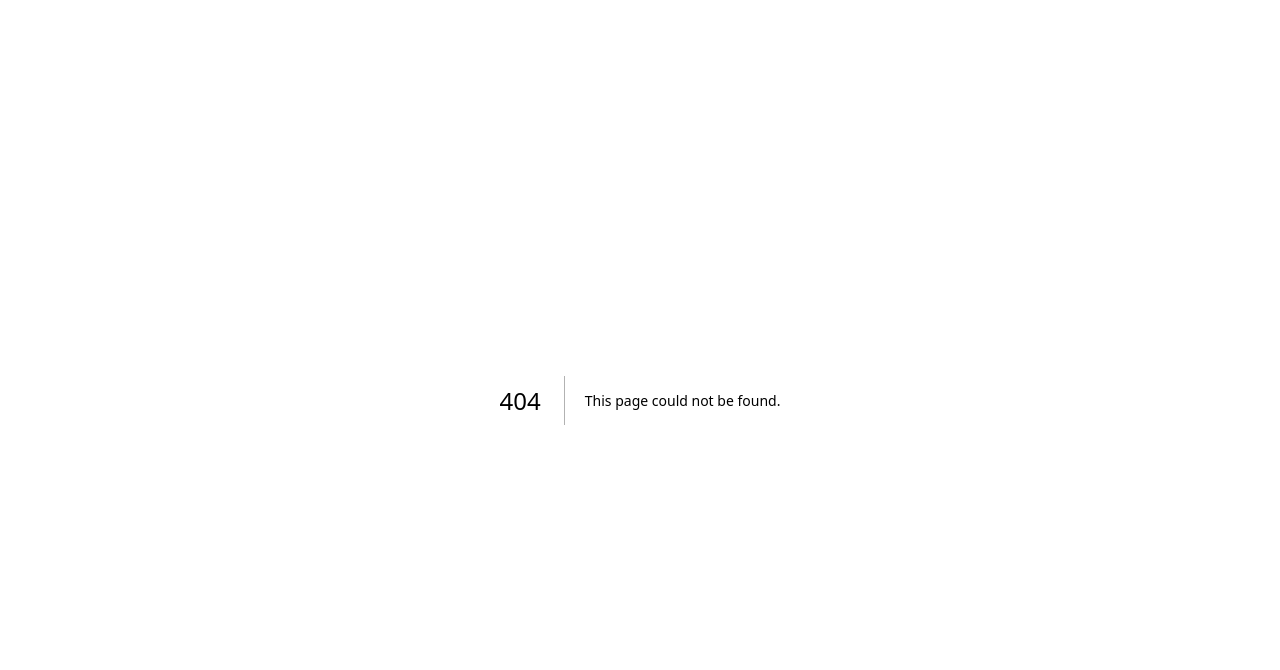
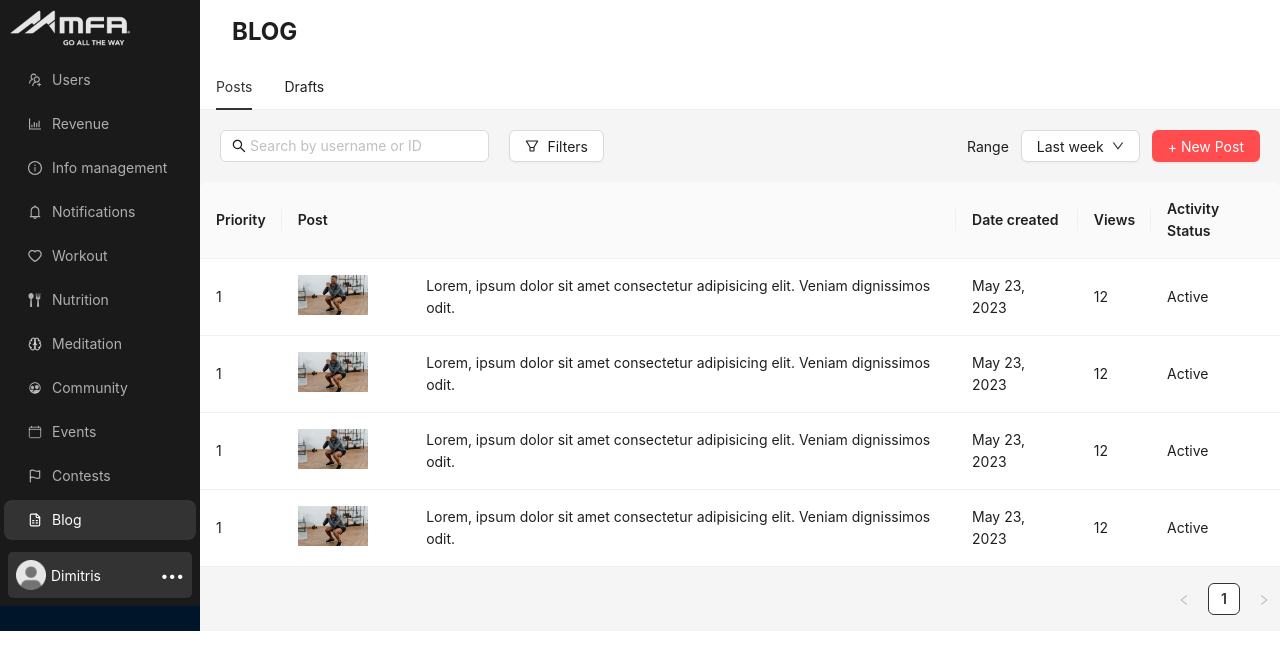
Before and after one commit to dev-ideausher/mfa-admin-frontend, a Next.js app: page /blog/posts in a window 1280 px wide. Before the commit this address had no page. Shown: the top 670 px of the page. Built offline with nearby package versions, Linux system fonts and the light colour scheme.

Commit message:
blog page

```diff
--- a/package.json
+++ b/package.json
@@ -16,7 +16,8 @@
     "next": "14.1.0",
     "react": "^18",
     "react-dom": "^18",
-    "react-icons": "^5.0.1"
+    "react-icons": "^5.0.1",
+    "react-quill": "^2.0.0"
   },
   "devDependencies": {
     "@types/draft-js": "^0.11.18",
--- /dev/null
+++ b/src/app/blog/_components/PostTab.tsx
@@ -0,0 +1,14 @@
+import Image from "next/image";
+export default function PostTab() {
+  return (
+    <div className="grid grid-cols-5">
+      <div className="col-span-1">
+        <Image src="/images/exercise.png" width={70} height={70} alt="img" />
+      </div>
+      <div className="col-span-4">
+        Lorem, ipsum dolor sit amet consectetur adipisicing elit. Veniam
+        dignissimos odit.
+      </div>
+    </div>
+  );
+}
--- /dev/null
+++ b/src/app/blog/add-blog/page.tsx
@@ -0,0 +1,79 @@
+"use client";
+import HeaderBackBar from "@/app/_components/HeaderBackBar";
+import { UploadOutlined } from "@ant-design/icons";
+// import { useState } from "react";
+// import ReactQuill from "react-quill";
+// import "react-quill/dist/quill.snow.css";
+export default function AddBlogPage() {
+  // const [convertedText, setConvertedText] = useState("Some default content");
+
+  return (
+    <div>
+      <HeaderBackBar title="NEW POST" />
+      <div className="grid grid-cols-12">
+        <div className="col-span-4 bg-white rounded-md m-5 mr-0 p-3">
+          <div className="mb-4 cursor-pointer">
+            <p className="font-semibold">Upload Thumbnail</p>
+            <p className="text-gray-500">(JPG, PNG, WEBP, SVG) (800*600)</p>
+            <div className="border-dashed border-[1px] border-gray-400 rounded-lg p-8 text-center">
+              <input type="file" accept="image/*" className="hidden" />
+              <UploadOutlined />
+              <p>Upload or select file</p>
+            </div>
+          </div>
+          <div className="mb-4">
+            <p className="font-semibold">Blog Title</p>
+            <textarea
+              className="border-[1px] border-gray-400 rounded-md w-full p-1"
+              placeholder="Description"
+              cols={30}
+              rows={3}
+            ></textarea>
+          </div>
+          <div className="mb-4">
+            <p className="font-semibold">Description</p>
+            <textarea
+              className="border-[1px] border-gray-400 rounded-md w-full p-1"
+              placeholder="Description"
+              cols={30}
+              rows={3}
+            ></textarea>
+          </div>
+          <div className="mb-4">
+            <p className="font-semibold">Category</p>
+            <select
+              name="category"
+              id="category"
+              className="border-[1px] border-gray-500 rounded-md p-1 w-full"
+            >
+              <option value="diet">Diet</option>
+              <option value="exercise">Exercise</option>
+            </select>
+          </div>
+          <div className="mb-4">
+            <p className="font-semibold">Author</p>
+            <select
+              name="category"
+              id="category"
+              className="border-[1px] border-gray-500 rounded-md p-1 w-full"
+            >
+              <option value="diet">Ryan</option>
+              <option value="exercise">Ronald</option>
+            </select>
+          </div>
+        </div>
+        <div className="col-span-8 bg-white rounded-md m-5 p-3">
+          <p className="font-semibold mb-2">Article</p>
+          {/* <div>
+            <ReactQuill
+              theme="snow"
+              value={convertedText}
+              onChange={setConvertedText}
+              style={{ minHeight: "300px" }}
+            />
+          </div> */}
+        </div>
+      </div>
+    </div>
+  );
+}
--- /dev/null
+++ b/src/app/blog/drafts/page.tsx
@@ -0,0 +1,30 @@
+"use client";
+import HeaderBar from "@/app/_components/HeaderBar";
+import { Menu } from "antd";
+import { useRouter } from "next/navigation";
+const header_items = [
+  {
+    key: "posts",
+    label: "Posts",
+  },
+  {
+    key: "drafts",
+    label: "Drafts",
+  },
+];
+export default function DraftsPage() {
+  const router = useRouter();
+  return (
+    <div>
+      <HeaderBar title="BLOG" />
+      <Menu
+        style={{ padding: 0 }}
+        defaultSelectedKeys={["drafts"]}
+        theme="light"
+        mode="horizontal"
+        items={header_items}
+        onClick={({ key }) => router.push(`${key}`)}
+      />
+    </div>
+  );
+}
--- /dev/null
+++ b/src/app/blog/layout.tsx
@@ -0,0 +1,9 @@
+import AppLayout from "@/layouts/AppLayout";
+
+export default function LayoutLayout({
+  children,
+}: Readonly<{
+  children: React.ReactNode;
+}>) {
+  return <AppLayout>{children}</AppLayout>;
+}
--- a/src/app/blog/page.tsx
+++ b/src/app/blog/page.tsx
@@ -1,12 +1,7 @@
-import AppLayout from "@/layouts/AppLayout";
-import React from "react";
+import { redirect } from "next/navigation";
 
 const page = () => {
-  return (
-    <AppLayout>
-      <div>Blog</div>
-    </AppLayout>
-  );
+  redirect("/blog/posts");
 };
 
 export default page;
--- /dev/null
+++ b/src/app/blog/posts/page.tsx
@@ -0,0 +1,161 @@
+"use client";
+import HeaderBar from "@/app/_components/HeaderBar";
+import { useRouter } from "next/navigation";
+import { Input, Dropdown, Button, Space, Table, Menu } from "antd";
+import type { MenuProps } from "antd";
+import {
+  SearchOutlined,
+  FilterOutlined,
+  DownOutlined,
+} from "@ant-design/icons";
+import AddButton from "@/app/_components/AddButton";
+import PostTab from "../_components/PostTab";
+
+const items: MenuProps["items"] = [
+  {
+    key: "1",
+    label: (
+      <a
+        target="_blank"
+        rel="noopener noreferrer"
+        href="https://www.antgroup.com"
+      >
+        1st menu item
+      </a>
+    ),
+  },
+  {
+    key: "2",
+    label: (
+      <a
+        target="_blank"
+        rel="noopener noreferrer"
+        href="https://www.aliyun.com"
+      >
+        2nd menu item
+      </a>
+    ),
+  },
+  {
+    key: "3",
+    label: (
+      <a
+        target="_blank"
+        rel="noopener noreferrer"
+        href="https://www.luohanacademy.com"
+      >
+        3rd menu item
+      </a>
+    ),
+  },
+];
+const columns = [
+  {
+    title: "Priority",
+    dataIndex: "priority",
+    key: "priority",
+  },
+  {
+    title: "Post",
+    dataIndex: "post",
+    key: "post",
+  },
+  {
+    title: "Date created",
+    dataIndex: "date_created",
+    key: "date_created",
+  },
+  {
+    title: "Views",
+    dataIndex: "views",
+    key: "views",
+  },
+  {
+    title: "Activity Status",
+    dataIndex: "activity_status",
+    key: "activity_status",
+  },
+];
+const data = [
+  {
+    priority: 1,
+    post: <PostTab />,
+    date_created: "May 23, 2023",
+    views: 12,
+    activity_status: "Active",
+  },
+  {
+    priority: 1,
+    post: <PostTab />,
+    date_created: "May 23, 2023",
+    views: 12,
+    activity_status: "Active",
+  },
+  {
+    priority: 1,
+    post: <PostTab />,
+    date_created: "May 23, 2023",
+    views: 12,
+    activity_status: "Active",
+  },
+  {
+    priority: 1,
+    post: <PostTab />,
+    date_created: "May 23, 2023",
+    views: 12,
+    activity_status: "Active",
+  },
+];
+const header_items = [
+  {
+    key: "posts",
+    label: "Posts",
+  },
+  {
+    key: "drafts",
+    label: "Drafts",
+  },
+];
+export default function PostsPage() {
+  const router = useRouter();
+  return (
+    <>
+      <HeaderBar title="BLOG" />
+      <Menu
+        style={{ padding: 0 }}
+        defaultSelectedKeys={["posts"]}
+        theme="light"
+        mode="horizontal"
+        items={header_items}
+        onClick={({ key }) => router.push(`${key}`)}
+      />
+      <div className="flex justify-between m-5">
+        <div className="flex w-96 gap-5">
+          <Input
+            placeholder="Search by username or ID"
+            prefix={<SearchOutlined />}
+          />
+          <Dropdown menu={{ items }} placement="bottom">
+            <Button style={{ display: "flex", alignItems: "center" }}>
+              <FilterOutlined />
+              Filters
+            </Button>
+          </Dropdown>
+        </div>
+        <div className="flex items-center gap-3">
+          <p>Range</p>
+          <Dropdown menu={{ items }} placement="bottom">
+            <Button style={{ display: "flex", alignItems: "center" }}>
+              Last week
+              <DownOutlined />
+            </Button>
+          </Dropdown>
+          <AddButton btnText="+ New Post" toRoute="/blog/add-blog" />
+        </div>
+      </div>
+      <div>
+        <Table dataSource={data} columns={columns} />
+      </div>
+    </>
+  );
+}
```
Also changed, not shown: 1 other file (tests, documents, lock files or other folders).
